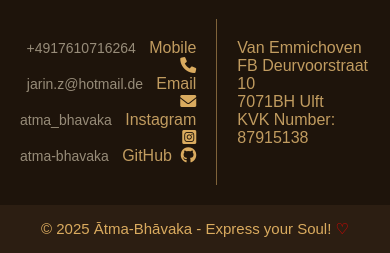
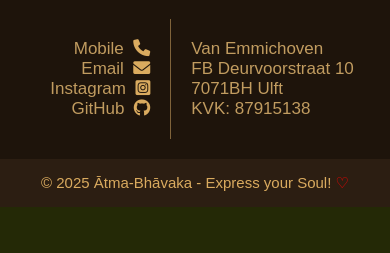
Before and after one commit to denisklopotan/atma-bhavaka, a Django app: page / in a window 390 px wide. Shown: the part 1666-1919 px from the top of the page. After the commit the page ends 1857 px from the top, so only its background shows below. Run offline with Django 5.2, Linux system fonts and the light colour scheme; some web fonts are replaced.

Commit message:
Adjust footer info styles and responsivness
Co-authored-by: Ona <no-reply@ona.com>

```diff
--- a/static/css/styles.css
+++ b/static/css/styles.css
@@ -274,6 +274,7 @@ footer ul {
     list-style-type: none;
     padding: 20px;
     margin: 0px;
+    font-size: 18px;
 }
 
 .footer-links {
@@ -283,7 +284,7 @@ footer ul {
 
 footer span {
     color: #978c79;
-    font-size: 14px;
+    font-size: 18px;
 }
 
 footer i {
@@ -300,3 +301,17 @@ footer i {
     color: red;
     font-size: 15px;
 }
+
+@media (max-width: 768px) {
+    .footer-contact-info {
+        display: none;
+    }
+
+    footer ul {
+        font-size: 17px;
+    }
+
+    footer span {
+        font-size: 17px;
+    }
+}
--- a/templates/base.html
+++ b/templates/base.html
@@ -41,22 +41,22 @@
                 <ul class="footer-links">
                     <li>
                       <a class="footer-links" href="tel:+4917610716264" target="_blank" rel="noopener">
-                        <span>+4917610716264</span>&nbsp;&nbsp;&nbsp;Mobile &nbsp;<i class="fas fa-phone"></i>
+                        <span class="footer-contact-info">+4917610716264</span>&nbsp;&nbsp;&nbsp;Mobile &nbsp;<i class="fas fa-phone"></i>
                       </a>
                     </li>
                     <li>
                       <a class="footer-links" href="mailto:jarin.z@hotmail.de" rel="noopener">
-                        <span>jarin.z@hotmail.de</span>&nbsp;&nbsp;&nbsp;Email &nbsp;<i class="fas fa-envelope"></i>
+                        <span class="footer-contact-info">jarin.z@hotmail.de</span>&nbsp;&nbsp;&nbsp;Email &nbsp;<i class="fas fa-envelope"></i>
                       </a>
                     </li>
                     <li>
                       <a class="footer-links" href="https://www.instagram.com/instagram_profile" target="_blank" rel="noopener">
-                        <span>atma_bhavaka</span>&nbsp;&nbsp;&nbsp;Instagram &nbsp;<i class="fab fa-instagram-square"></i>
+                        <span class="footer-contact-info">atma_bhavaka</span>&nbsp;&nbsp;&nbsp;Instagram &nbsp;<i class="fab fa-instagram-square"></i>
                       </a>
                     </li>
                     <li>
                         <a class="footer-links" href="https://github.com/denisklopotan/atma-bhavaka" target="_blank" rel="noopener">
-                            <span>atma-bhavaka</span>&nbsp;&nbsp;&nbsp;GitHub &nbsp;<i class="fab fa-github"></i>
+                            <span class="footer-contact-info">atma-bhavaka</span>&nbsp;&nbsp;&nbsp;GitHub &nbsp;<i class="fab fa-github"></i>
                         </a>
                       </li>
                   </ul>
@@ -66,7 +66,7 @@
                     <li>Van Emmichoven</li>
                     <li>FB Deurvoorstraat 10</li>
                     <li>7071BH Ulft</li>
-                    <li>KVK Number: 87915138</li>
+                    <li>KVK: 87915138</li>
                 </ul>
             </div>
         </div>
```
Also changed, not shown: 1 other file.
